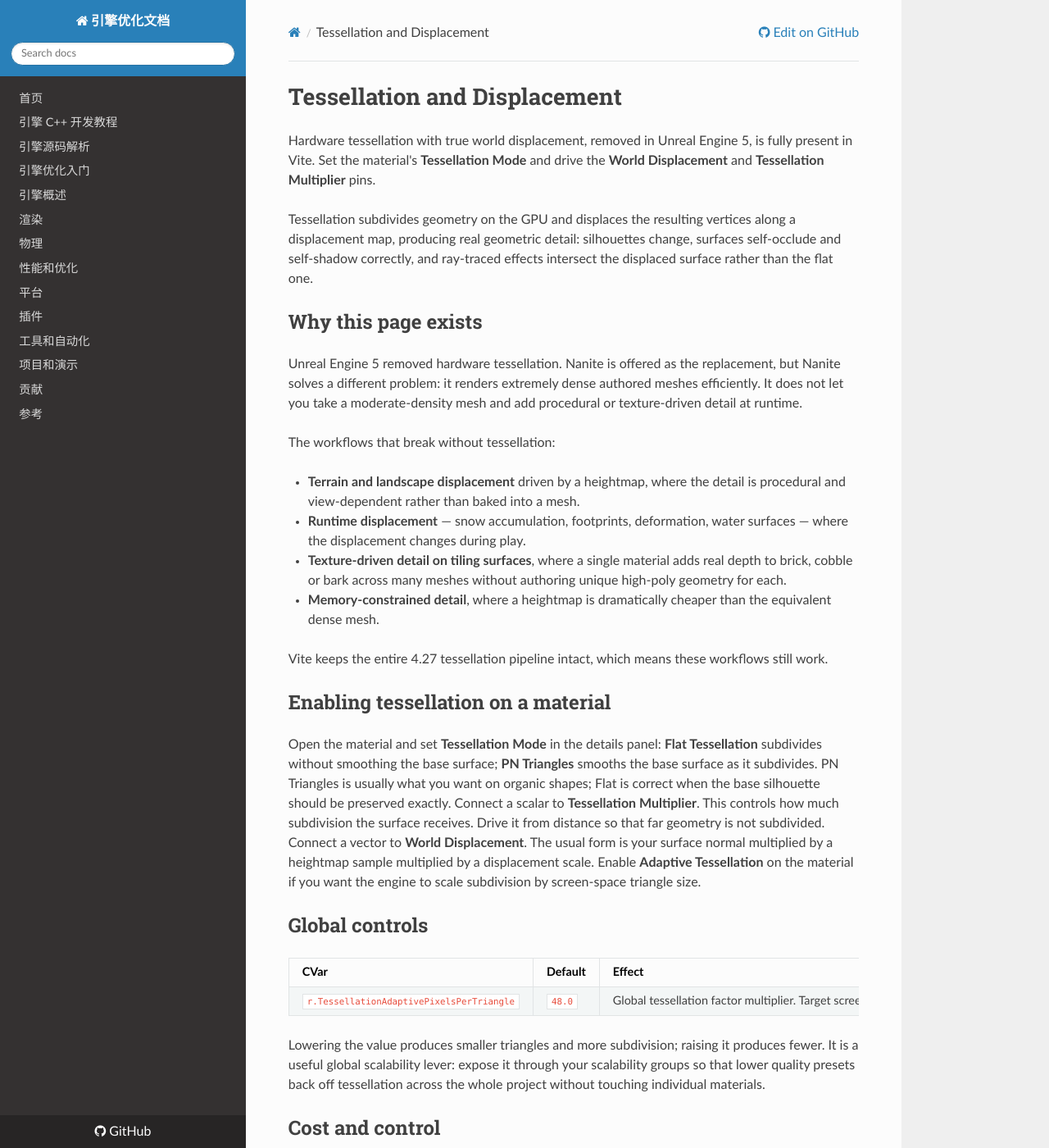
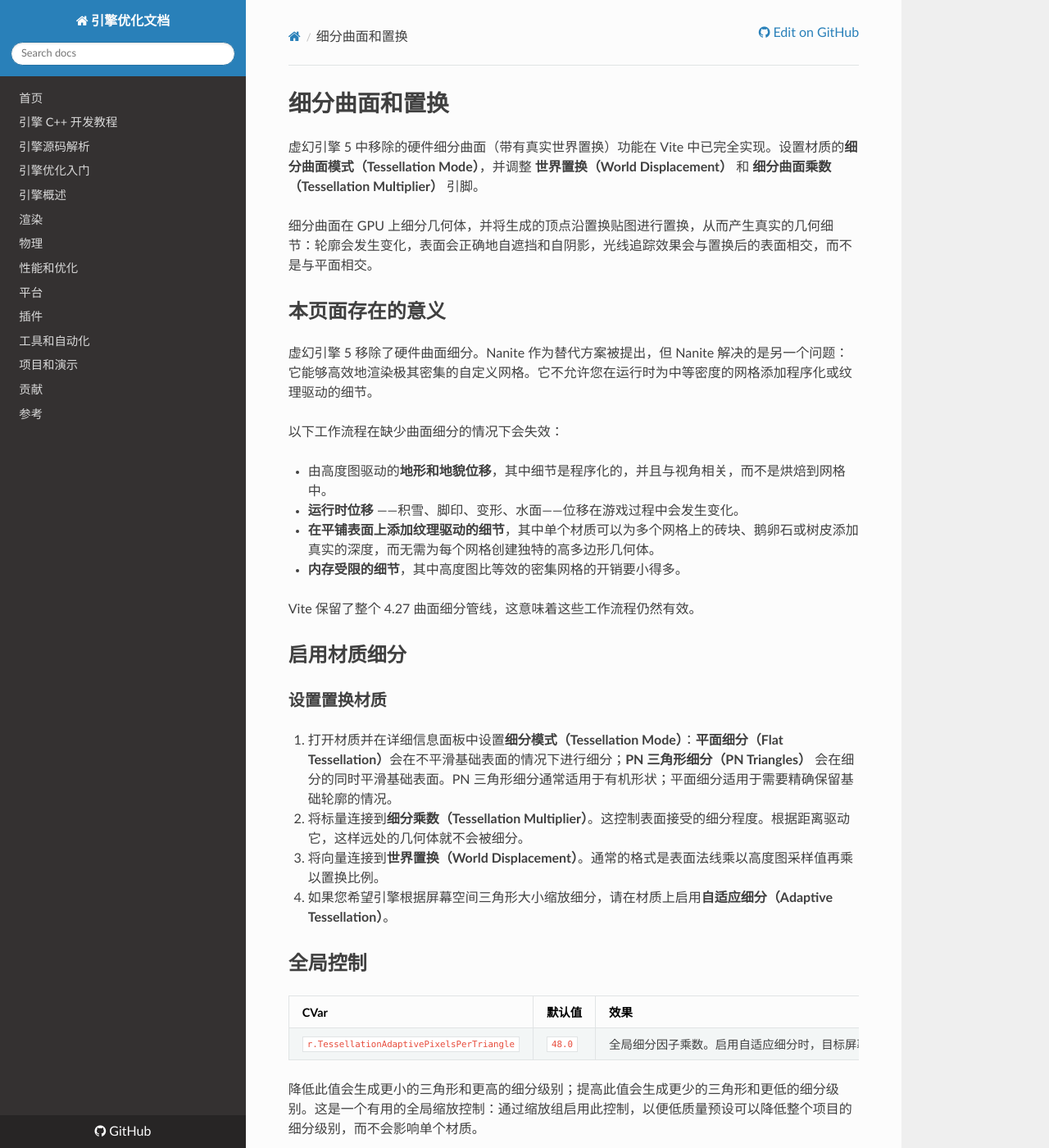
Before and after one commit to OpenHUTB/cpp, an MkDocs documentation site: the page built from docs/optimization/Rendering/Tessellation.md, in a window 1280 px wide and 1400 px high. Shown: the whole window at 82% size. Built offline with MkDocs 1.6.1, drawn with Linux system fonts in a browser that asks for light colours; nearby versions of some CDN libraries; a script that is not in the unit is left out; some of the changed text lies outside the part shown.

Commit message:
细分曲面和置换

```diff
--- a/docs/optimization/Rendering/Tessellation.md
+++ b/docs/optimization/Rendering/Tessellation.md
@@ -1,114 +1,83 @@
-# Tessellation and Displacement
+# 细分曲面和置换
 
-<tldr>
-<p>
-Hardware tessellation with true world displacement, removed in Unreal Engine 5, is fully present in Vite.
-Set the material's <b>Tessellation Mode</b> and drive the <b>World Displacement</b> and
-<b>Tessellation Multiplier</b> pins.
-</p>
-</tldr>
 
-Tessellation subdivides geometry on the GPU and displaces the resulting vertices along a displacement map,
-producing real geometric detail: silhouettes change, surfaces self-occlude and self-shadow correctly, and
-ray-traced effects intersect the displaced surface rather than the flat one.
+虚幻引擎 5 中移除的硬件细分曲面（带有真实世界置换）功能在 Vite 中已完全实现。设置材质的**细分曲面模式（Tessellation Mode）**，并调整 **世界置换（World Displacement）** 和 **细分曲面乘数（Tessellation Multiplier）** 引脚。
 
-## Why this page exists
+细分曲面在 GPU 上细分几何体，并将生成的顶点沿置换贴图进行置换，从而产生真实的几何细节：轮廓会发生变化，表面会正确地自遮挡和自阴影，光线追踪效果会与置换后的表面相交，而不是与平面相交。
 
-Unreal Engine 5 removed hardware tessellation. Nanite is offered as the replacement, but Nanite solves a
-different problem: it renders extremely dense authored meshes efficiently. It does not let you take a
-moderate-density mesh and add procedural or texture-driven detail at runtime.
 
-The workflows that break without tessellation:
+## 本页面存在的意义
 
-- **Terrain and landscape displacement** driven by a heightmap, where the detail is procedural and
-  view-dependent rather than baked into a mesh.
-- **Runtime displacement** &mdash; snow accumulation, footprints, deformation, water surfaces &mdash; where
-  the displacement changes during play.
-- **Texture-driven detail on tiling surfaces**, where a single material adds real depth to brick, cobble or
-  bark across many meshes without authoring unique high-poly geometry for each.
-- **Memory-constrained detail**, where a heightmap is dramatically cheaper than the equivalent dense mesh.
+虚幻引擎 5 移除了硬件曲面细分。Nanite 作为替代方案被提出，但 Nanite 解决的是另一个问题：它能够高效地渲染极其密集的自定义网格。它不允许您在运行时为中等密度的网格添加程序化或纹理驱动的细节。
 
-Vite keeps the entire 4.27 tessellation pipeline intact, which means these workflows still work.
+以下工作流程在缺少曲面细分的情况下会失效：
 
-## Enabling tessellation on a material
+- 由高度图驱动的**地形和地貌位移**，其中细节是程序化的，并且与视角相关，而不是烘焙到网格中。
+- **运行时位移** ——积雪、脚印、变形、水面——位移在游戏过程中会发生变化。
+- **在平铺表面上添加纹理驱动的细节**，其中单个材质可以为多个网格上的砖块、鹅卵石或树皮添加真实的深度，而无需为每个网格创建独特的高多边形几何体。
+- **内存受限的细节**，其中高度图比等效的密集网格的开销要小得多。
 
-<procedure title="Set up a displaced material" id="setup-tessellation">
-    <step>
-        Open the material and set <b>Tessellation Mode</b> in the details panel:
-        <b>Flat Tessellation</b> subdivides without smoothing the base surface; <b>PN Triangles</b>
-        smooths the base surface as it subdivides. PN Triangles is usually what you want on organic
-        shapes; Flat is correct when the base silhouette should be preserved exactly.
-    </step>
-    <step>
-        Connect a scalar to <b>Tessellation Multiplier</b>. This controls how much subdivision the surface
-        receives. Drive it from distance so that far geometry is not subdivided.
-    </step>
-    <step>
-        Connect a vector to <b>World Displacement</b>. The usual form is your surface normal multiplied by
-        a heightmap sample multiplied by a displacement scale.
-    </step>
-    <step>
-        Enable <b>Adaptive Tessellation</b> on the material if you want the engine to scale subdivision by
-        screen-space triangle size.
-    </step>
-</procedure>
+Vite 保留了整个 4.27 曲面细分管线，这意味着这些工作流程仍然有效。
 
-## Global controls
 
-| CVar | Default | Effect |
+## 启用材质细分
+
+### 设置置换材质
+
+1. 打开材质并在详细信息面板中设置**细分模式（Tessellation Mode）**：**平面细分（Flat Tessellation）**会在不平滑基础表面的情况下进行细分；**PN 三角形细分（PN Triangles）** 会在细分的同时平滑基础表面。PN 三角形细分通常适用于有机形状；平面细分适用于需要精确保留基础轮廓的情况。
+
+2. 将标量连接到**细分乘数（Tessellation Multiplier）**。这控制表面接受的细分程度。根据距离驱动它，这样远处的几何体就不会被细分。
+
+3. 将向量连接到**世界置换（World Displacement）**。通常的格式是表面法线乘以高度图采样值再乘以置换比例。
+
+4. 如果您希望引擎根据屏幕空间三角形大小缩放细分，请在材质上启用**自适应细分（Adaptive Tessellation）**。
+
+
+## 全局控制
+
+| CVar | 默认值 | 效果 |
 |---|---|---|
-| `r.TessellationAdaptivePixelsPerTriangle` | `48.0` | Global tessellation factor multiplier. Target screen-space triangle size in pixels when adaptive tessellation is enabled. |
+| `r.TessellationAdaptivePixelsPerTriangle` | `48.0` | 全局细分因子乘数。启用自适应细分时，目标屏幕空间三角形大小（以像素为单位）。 |
 
-Lowering the value produces smaller triangles and more subdivision; raising it produces fewer. It is a
-useful global scalability lever: expose it through your scalability groups so that lower quality presets
-back off tessellation across the whole project without touching individual materials.
+降低此值会生成更小的三角形和更高的细分级别；提高此值会生成更少的三角形和更低的细分级别。这是一个有用的全局缩放控制：通过缩放组启用此控制，以便低质量预设可以降低整个项目的细分级别，而不会影响单个材质。
 
-## Cost and control
 
-Tessellation is not free, and the failure mode is severe: an unbounded tessellation multiplier on a large
-surface can generate millions of triangles and collapse frame rate.
+## 成本与控制
 
-**Always bound the multiplier by distance.** The standard pattern multiplies the tessellation factor by a
-distance falloff so that only nearby surfaces are subdivided:
+细分并非免费，而且一旦失败后果严重：在大面积表面上使用无限制的细分倍率会生成数百万个三角形，导致帧率骤降。
 
-- Sample `Camera Position` and the object or pixel world position.
-- Compute distance, remap it through a `Divide` and `Saturate` into a 0&ndash;1 falloff.
-- Multiply the falloff into the tessellation multiplier.
+**务必将倍率限制在距离范围内。** 标准模式是将细分因子乘以距离衰减系数，从而仅细分相邻的表面：
 
-**Watch triangle density directly.** The wireframe view mode and the `Shader Complexity` view mode both
-reveal runaway subdivision immediately. Add `stat rhi` to check triangle counts.
+- 采样**相机位置（Camera Position）** 和物体或像素的世界位置。
+- 计算距离，并通过`Divide`和`Saturate`操作将其重新映射到 0-1 的衰减值。
+- 将该衰减值乘以细分倍率。
 
-**Displacement cracks** appear at UV seams and mesh boundaries where adjacent vertices displace by
-different amounts. Fix them by making the heightmap continuous across the seam, or by masking displacement
-to zero at boundaries.
+**直接观察三角形密度。** 线框视图模式和**着色器复杂度（Shader Complexity）** 视图模式都能立即显示过度细分的情况。添加 `stat rhi` 以检查三角形数量。
 
-## Interaction with ray tracing
+**位移裂纹（Displacement cracks）** 出现在 UV 接缝和网格边界处，相邻顶点的位移量不同。可以通过使高度图在接缝处连续，或者将边界处的位移遮罩为零来修复它们。
 
-Displaced geometry participates in ray tracing correctly, which is a meaningful advantage over the
-parallax-mapping alternatives. A parallax-occlusion-mapped brick wall looks displaced from the primary view
-but is flat to every ray-traced [reflection](./RT-Reflections.md), [shadow](./RT-Shadows-And-Ambient-Occlusion.md)
-and [DDGI](./DDGI-Dynamic.md) probe ray. A tessellated and displaced one is genuinely displaced to all of
-them.
+## 与光线追踪的交互
 
-The cost is that ray tracing acceleration structures must be built for the displaced geometry, which
-increases BLAS build cost for dynamically tessellated surfaces. For large static displaced surfaces this is
-paid once; for surfaces whose displacement animates every frame it is paid continuously. Budget
-accordingly.
+位移几何体能够正确地参与光线追踪，这比视差贴图方案具有显著优势。视差遮蔽贴图的砖墙从主视图来看是位移的，但对于所有光线追踪的[反射](./RT-Reflections.md)、[阴影](./RT-Shadows-And-Ambient-Occlusion.md)和 [DDGI](./DDGI-Dynamic.md) 探测光线而言，它都是平坦的。而经过细分和位移处理的砖墙，对于所有这些情况来说，都是真正位移的。
 
-## Alternatives
+代价是必须为位移几何体构建光线追踪加速结构，这会增加动态细分曲面的 BLAS 构建成本。对于大型静态位移曲面，这只需支付一次；对于位移每帧都会变化的曲面，则需要持续支付。请据此进行预算。
 
-Tessellation is the right tool when you need real geometry. When you do not:
 
-| Technique | When it is enough |
+## 替代方案
+
+当您需要真实的几何体时，细分是合适的工具。当不需要时：
+
+
+| 技术 | 何时足够 |
 |---|---|
-| Normal mapping | Lighting detail only; silhouette and self-occlusion do not matter |
-| Parallax occlusion mapping | Convincing depth from the primary view, flat to rays, no geometry cost |
-| Authored high-poly meshes | Static detail, known in advance, memory budget allows it |
-| **Tessellation** | Silhouette matters, displacement is dynamic, or ray-traced effects must see the detail |
+| 法线贴图 | 仅用于光照细节；轮廓和自遮挡无关紧要 |
+| 视差遮挡贴图 | 从主视图即可获得逼真的深度，光线追踪时为平面，无需增加几何体 |
+| 精心制作的高多边形网格 | 静态细节，预先已知，内存预算允许 |
+| **细分曲面** | 轮廓至关重要，置换贴图是动态的，或者光线追踪效果必须能够捕捉到细节 |
 
-## See also
+## 另请参阅
 
-- [Rendering](./Rendering.md)
-- [Ray Tracing](./Ray-Tracing.md)
-- [UE4 versus UE5 Cost Analysis](../EngineOverview/UE4-Versus-UE5-Cost-Analysis.md)
-- [Shading Models](./Shading-Models.md)
+- [渲染](./Rendering.md)
+- [光线追踪](./Ray-Tracing.md)
+- [UE4 与 UE5 成本分析](../EngineOverview/UE4-Versus-UE5-Cost-Analysis.md)
+- [着色模型](./Shading-Models.md)
```
